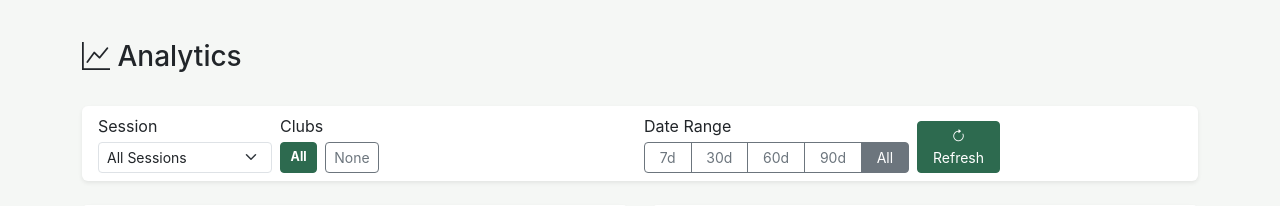
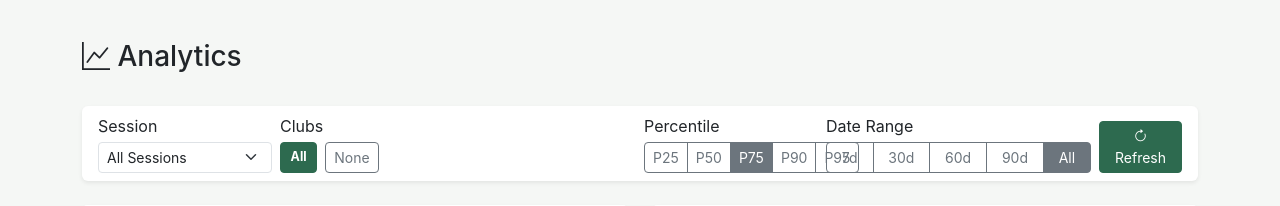
Before and after one commit to esabine/wedgematrix, a Flask app: page /analytics in a window 1280 px wide. Shown: the part 58-264 px from the top of the page. Run offline with Flask 3, Linux system fonts and the light colour scheme; data that the repository does not hold is empty.

Commit message:
Add percentile selector (P25-P95) to analytics page, expand matrix dropdowns
Co-authored-by: Copilot <223556219+Copilot@users.noreply.github.com>

```diff
--- a/app.py
+++ b/app.py
@@ -467,28 +467,32 @@ def register_routes(app):
     @app.route('/api/analytics/<chart_type>')
     def api_analytics(chart_type):
         session_id = request.args.get('session_id', type=int)
-        club = request.args.get('club')
+        club_raw = request.args.get('club', '')
         date_range = request.args.get('date_range', '')
+        percentile = request.args.get('percentile', Config.DEFAULT_PERCENTILE, type=int)
         date_from = parse_date_range(date_range)
 
+        # Parse comma-separated club list; None means "all clubs"
+        clubs = [c.strip() for c in club_raw.split(',') if c.strip()] if club_raw else None
+
         if chart_type == 'dispersion':
-            return jsonify(dispersion_data(session_id=session_id, club_short=club, date_from=date_from))
+            return jsonify(dispersion_data(session_id=session_id, club_short=clubs, date_from=date_from))
         elif chart_type == 'spin-carry':
-            return jsonify(spin_vs_carry_data(session_id=session_id, club_short=club, date_from=date_from))
+            return jsonify(spin_vs_carry_data(session_id=session_id, club_short=clubs, date_from=date_from))
         elif chart_type == 'shot-shape':
-            return jsonify(shot_shape_data(session_id=session_id, club_short=club, date_from=date_from))
+            return jsonify(shot_shape_data(session_id=session_id, club_short=clubs, date_from=date_from))
         elif chart_type == 'carry-distribution':
             # Frontend expects dict keyed by club: {club: {values, min, q1, median, q3, max, count}}
-            return jsonify(carry_distribution(session_id=session_id, club_short=club, date_from=date_from))
+            return jsonify(carry_distribution(session_id=session_id, club_short=clubs, date_from=date_from, percentile=percentile))
         elif chart_type == 'loft-trend':
-            raw = analyze_loft(session_id=session_id, club_short=club, date_from=date_from)
+            raw = analyze_loft(session_id=session_id, club_short=clubs, date_from=date_from)
             result = [
                 {'club': r['club_short'], 'dynamic_loft': r['dynamic_loft']}
                 for r in raw if r['dynamic_loft'] is not None
             ]
             return jsonify(result)
         elif chart_type == 'club-comparison':
-            stats = per_club_statistics(session_id=session_id, date_from=date_from)
+            stats = per_club_statistics(session_id=session_id, percentile=percentile, date_from=date_from, clubs=clubs)
             result = []
             for c in CLUB_ORDER:
                 if c in stats:
@@ -501,7 +505,7 @@ def register_routes(app):
                     })
             return jsonify(result)
         elif chart_type == 'loft-analysis':
-            return jsonify(analyze_loft(session_id=session_id, club_short=club, date_from=date_from))
+            return jsonify(analyze_loft(session_id=session_id, club_short=clubs, date_from=date_from))
         elif chart_type == 'loft-summary':
             return jsonify(loft_summary(session_id=session_id, date_from=date_from))
         elif chart_type == 'errant-flags':
--- a/static/js/charts.js
+++ b/static/js/charts.js
@@ -45,11 +45,13 @@ function loadAnalytics() {
     var sessionEl = document.getElementById('analytics-session');
     var clubEl = document.getElementById('analytics-club');
     var dateRangeEl = document.getElementById('analytics-date-range');
+    var percentileEl = document.getElementById('analytics-percentile');
     var sessionId = sessionEl ? sessionEl.value : '';
     var clubFilter = clubEl ? clubEl.value : '';
     var dateRange = dateRangeEl ? dateRangeEl.value : '';
+    var percentile = percentileEl ? percentileEl.value : '';
 
-    var qs = buildQueryString({ session_id: sessionId, club: clubFilter, date_range: dateRange });
+    var qs = buildQueryString({ session_id: sessionId, club: clubFilter, date_range: dateRange, percentile: percentile });
 
     // Show loading state
     var chartIds = ['chart-carry-distribution','chart-dispersion','chart-spin',
--- a/templates/analytics.html
+++ b/templates/analytics.html
@@ -35,6 +35,22 @@
                 </div>
                 <!-- Hidden input carries comma-separated active clubs to loadAnalytics -->
                 <input type="hidden" id="analytics-club" value="">
+            </div>
+            <div class="col-md-3 col-lg-2">
+                <label class="form-label form-label-sm mb-1">Percentile</label>
+                <div class="btn-group btn-group-sm w-100" role="group" id="percentile-group">
+                    <input type="radio" class="btn-check" name="percentile" id="pctl-25" value="25" autocomplete="off">
+                    <label class="btn btn-outline-secondary" for="pctl-25">P25</label>
+                    <input type="radio" class="btn-check" name="percentile" id="pctl-50" value="50" autocomplete="off">
+                    <label class="btn btn-outline-secondary" for="pctl-50">P50</label>
+                    <input type="radio" class="btn-check" name="percentile" id="pctl-75" value="75" autocomplete="off" checked>
+                    <label class="btn btn-outline-secondary" for="pctl-75">P75</label>
+                    <input type="radio" class="btn-check" name="percentile" id="pctl-90" value="90" autocomplete="off">
+                    <label class="btn btn-outline-secondary" for="pctl-90">P90</label>
+                    <input type="radio" class="btn-check" name="percentile" id="pctl-95" value="95" autocomplete="off">
+                    <label class="btn btn-outline-secondary" for="pctl-95">P95</label>
+                </div>
+                <input type="hidden" id="analytics-percentile" value="75">
             </div>
             <div class="col-md-4 col-lg-3">
                 <label class="form-label form-label-sm mb-1">Date Range</label>
@@ -154,6 +170,16 @@
 <script src="{{ url_for('static', filename='js/charts.js') }}"></script>
 <script>
     document.addEventListener('DOMContentLoaded', function() {
+        // Wire percentile radio buttons
+        var pctlRadios = document.querySelectorAll('#percentile-group input[type="radio"]');
+        var pctlHidden = document.getElementById('analytics-percentile');
+        pctlRadios.forEach(function(r) {
+            r.addEventListener('change', function() {
+                pctlHidden.value = this.value;
+                loadAnalytics();
+            });
+        });
+
         // Wire date range radio buttons to hidden input + auto-refresh
         var radios = document.querySelectorAll('#date-range-group input[type="radio"]');
         var hidden = document.getElementById('analytics-date-range');
--- a/templates/club_matrix.html
+++ b/templates/club_matrix.html
@@ -30,12 +30,14 @@
             <div class="col-md-3">
                 <label class="form-label form-label-sm mb-1">Percentile</label>
                 <select id="percentile-select" class="form-select form-select-sm" data-matrix="club">
+                    <option value="25" {% if percentile == 25 %}selected{% endif %}>P25</option>
                     <option value="50" {% if percentile == 50 %}selected{% endif %}>P50 (Median)</option>
                     <option value="60" {% if percentile == 60 %}selected{% endif %}>P60</option>
                     <option value="70" {% if percentile == 70 %}selected{% endif %}>P70</option>
                     <option value="75" {% if percentile == 75 or not percentile %}selected{% endif %}>P75 (Default)</option>
                     <option value="80" {% if percentile == 80 %}selected{% endif %}>P80</option>
                     <option value="90" {% if percentile == 90 %}selected{% endif %}>P90</option>
+                    <option value="95" {% if percentile == 95 %}selected{% endif %}>P95</option>
                 </select>
             </div>
         </div>
--- a/templates/wedge_matrix.html
+++ b/templates/wedge_matrix.html
@@ -30,12 +30,14 @@
             <div class="col-md-3">
                 <label class="form-label form-label-sm mb-1">Percentile</label>
                 <select id="percentile-select" class="form-select form-select-sm" data-matrix="wedge">
+                    <option value="25" {% if percentile == 25 %}selected{% endif %}>P25</option>
                     <option value="50" {% if percentile == 50 %}selected{% endif %}>P50 (Median)</option>
                     <option value="60" {% if percentile == 60 %}selected{% endif %}>P60</option>
                     <option value="70" {% if percentile == 70 %}selected{% endif %}>P70</option>
                     <option value="75" {% if percentile == 75 or not percentile %}selected{% endif %}>P75 (Default)</option>
                     <option value="80" {% if percentile == 80 %}selected{% endif %}>P80</option>
                     <option value="90" {% if percentile == 90 %}selected{% endif %}>P90</option>
+                    <option value="95" {% if percentile == 95 %}selected{% endif %}>P95</option>
                 </select>
             </div>
         </div>
```
Also changed, not shown: services/analytics.py (+7 -3 lines).
